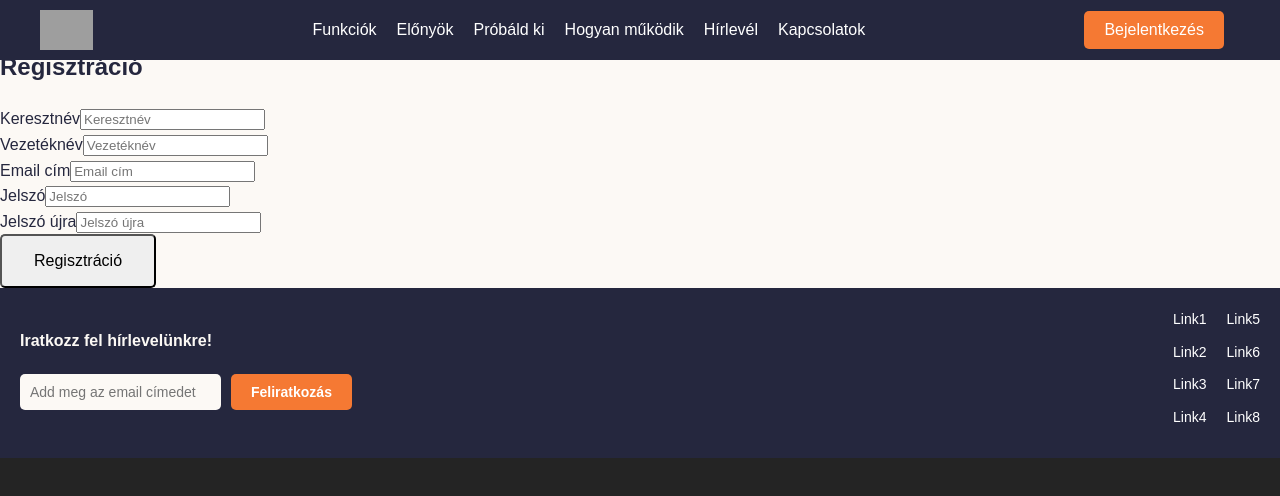
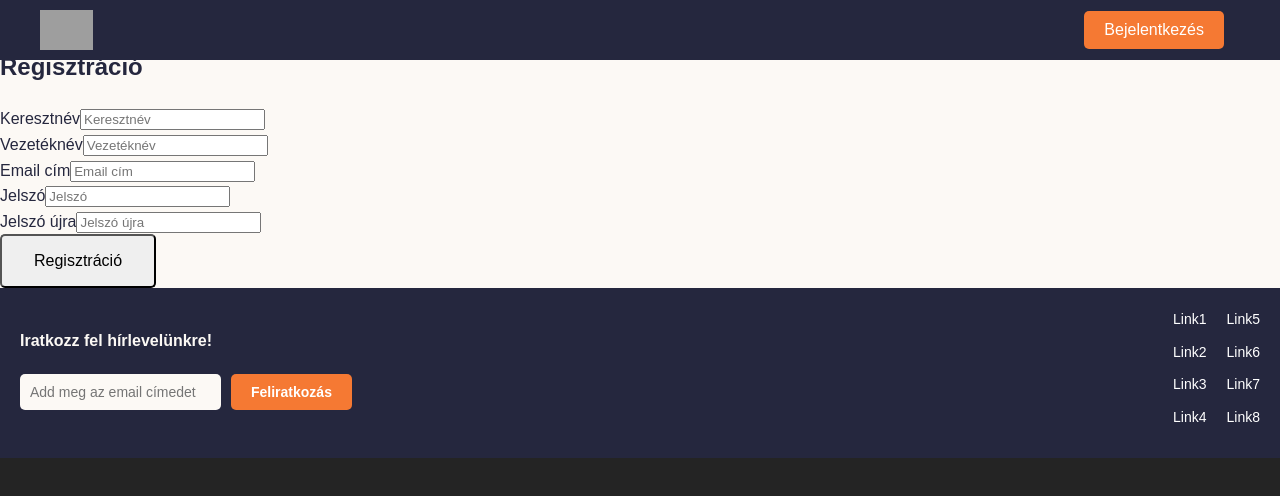
Before and after one commit to DomokosBenedek/Mobil_bank, a React (Vite) app in the folder frontend/: page /Regist in a window 1280 px wide. Shown: the top 496 px of the page. Built offline with nearby package versions, Linux system fonts and the light colour scheme; grey boxes are pictures that could not be loaded.

Commit message:
Navbar Page Title

```diff
--- a/frontend/src/components/LoginDropdown.tsx
+++ b/frontend/src/components/LoginDropdown.tsx
@@ -53,7 +53,7 @@ export default function LoginDropdown() {
 
   const handleProfileClick = () => {
     if (user) {
-      navigate(`/Profile/${user.firstName}${user.lastName}`, { state: { user } });
+      navigate(`/profile/${user.firstName}${user.lastName}`, { state: { user } });
       console.log(user.firstName + " " + user.lastName  + " átküldés")
     }
   };
--- a/frontend/src/components/navbar.tsx
+++ b/frontend/src/components/navbar.tsx
@@ -1,7 +1,22 @@
+import { matchPath, useLocation } from "react-router-dom";
 import LoginDropdown from "./LoginDropdown";
 import '../design/navbar.css';
 
 export default function CostumeNavbar() {
+    const location = useLocation();
+    const isHomePage = location.pathname === "/";
+
+    const pageTitles: Record<string, string> = {
+      "/regist": "Registráció"
+    };
+
+  // Ellenőrizzük, hogy az útvonal egy dinamikus profil oldal-e
+  let currentPageTitle = pageTitles[location.pathname] || "";
+
+  if (matchPath("/profile/:username", location.pathname)) {
+      currentPageTitle = "Profil";
+  }
+
     return (
       <nav className="navbar">
         {/* Bal oldalon a logó */}
@@ -9,7 +24,8 @@ export default function CostumeNavbar() {
           <img src="/path/to/logo.png" alt="Logo" className="logo-image" />
         </div>
 
-        {/* Középen a linkek */}
+        {isHomePage ? (
+          // Ha a kezdőlapon vagyunk, jelenjen meg az összes link
           <ul className="nav-links">
             <li className="nav-item"><a href="#functions" className="nav-link">Funkciók</a></li>
             <li className="nav-item"><a href="#advantages" className="nav-link">Előnyök</a></li>
@@ -18,6 +34,10 @@ export default function CostumeNavbar() {
             <li className="nav-item"><a href="#newsLetter" className="nav-link">Hírlevél</a></li>
             <li className="nav-item"><a href="#contact" className="nav-link">Kapcsolatok</a></li>
           </ul>
+        ) : (
+          // Ha másik oldalon vagyunk, jelenjen meg az oldal címe középen
+          <div className="page-title">{currentPageTitle}</div>
+        )}
 
         {/* Jobb oldalon a login */}
         <div className="login">
--- a/frontend/src/main.tsx
+++ b/frontend/src/main.tsx
@@ -19,8 +19,8 @@ const router = createBrowserRouter([
     element: <Profile_List/>,
   },
   {
-    path: "/profile/:id",
-    element: <Profile id={'1'}/>,
+    path: "/profile/:username",
+    element: <Profile/>,
   },
   {
     path: "/Regist",
```
Lines whose indentation alone changed are shown as unchanged.
